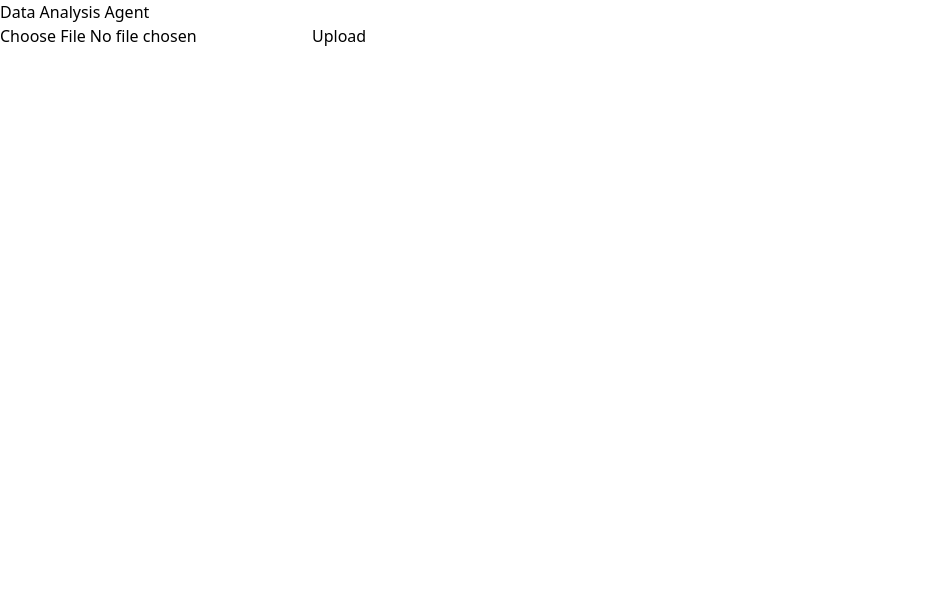
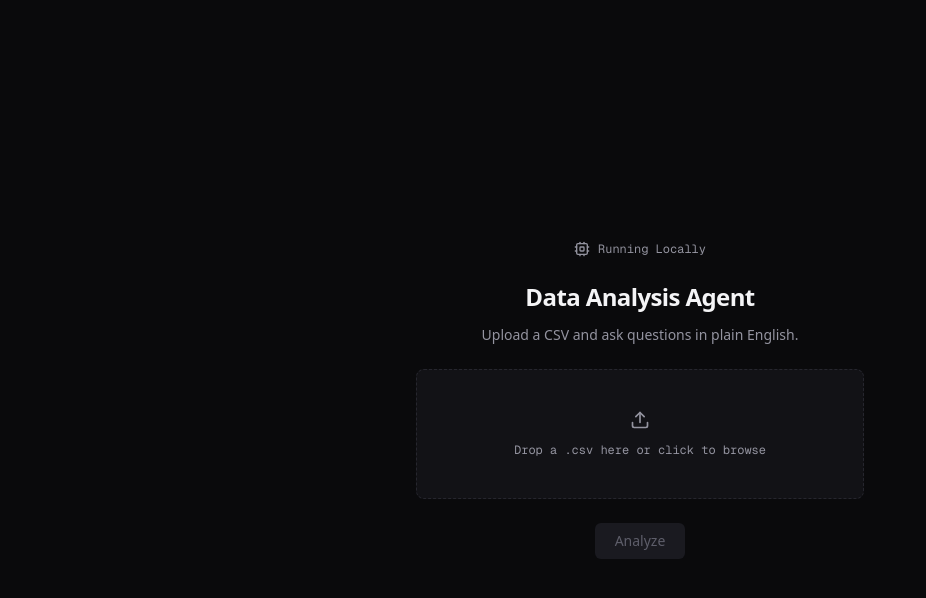
Before and after one commit to armansinghh/data-analysis-agent, a Next.js app in the folder frontend/: page / in a window 1280 px wide. Shown: the top 598 px of the page, without its empty margins (0-926 px from the left). Built offline with nearby package versions, Linux system fonts and the light colour scheme.

Commit message:
feat(frontend): update layout and styling for improved user experience

```diff
--- a/frontend/src/app/globals.css
+++ b/frontend/src/app/globals.css
@@ -1,6 +1,10 @@
 @import "tailwindcss";
 
-:root {
-  --background: #ffffff;
-  --foreground: #171717;
+@theme inline {
+  --font-sans: var(--font-geist-sans);
+  --font-mono: var(--font-geist-mono);
 }
+
+body {
+  background: #0A0A0C;
+}
--- a/frontend/src/app/layout.tsx
+++ b/frontend/src/app/layout.tsx
@@ -13,17 +13,18 @@ const geistMono = Geist_Mono({
 });
 
 export const metadata: Metadata = {
-  title: "Create Next App",
-  description: "Generated by create next app",
+  title: "Data Analysis Agent",
+  description: "Ask questions about your CSV in plain English. Runs locally.",
 };
 
-export default function RootLayout({ children }: LayoutProps<"/">) {
+export default function RootLayout({
+  children,
+}: Readonly<{ children: React.ReactNode }>) {
   return (
-    <html
-      lang="en"
-      className={`${geistSans.variable} ${geistMono.variable} h-full antialiased`}
-    >
-      <body className="min-h-full flex flex-col">{children}</body>
+    <html lang="en">
+      <body className={`${geistSans.variable} ${geistMono.variable} antialiased`}>
+        {children}
+      </body>
     </html>
   );
 }
--- a/frontend/src/app/page.tsx
+++ b/frontend/src/app/page.tsx
@@ -2,13 +2,17 @@
 
 import { useState } from "react";
 import { useRouter } from "next/navigation";
+import { LuUpload, LuFileSpreadsheet, LuCpu } from "react-icons/lu";
 
 export default function Home() {
   const [file, setFile] = useState<File | null>(null);
+  const [dragging, setDragging] = useState(false);
+  const [uploading, setUploading] = useState(false);
   const router = useRouter();
 
   async function handleUpload() {
     if (!file) return;
+    setUploading(true);
 
     const formData = new FormData();
     formData.append("file", file);
@@ -19,21 +23,60 @@ export default function Home() {
     });
     const data = await res.json();
     router.push(`/c/${data.file_id}`);
-    // console.log(data);
   }
 
   return (
-    <main>
-      <h1>Data Analysis Agent</h1>
-      <input
-        type="file"
-        accept=".csv"
-        onChange={(e) => setFile(e.target.files?.[0] ?? null)}
-      />
-      <button onClick={handleUpload} disabled={!file}>
-        Upload
+    <main className="flex min-h-screen flex-col items-center justify-center gap-6 bg-[#0A0A0C] px-4 text-[#F4F4F6]">
+      <div className="flex items-center gap-2 font-mono text-xs text-[#9494A0]">
+        <LuCpu className="h-4 w-4" />
+        <span>Running Locally</span>
+      </div>
+
+      <h1 className="text-2xl font-semibold tracking-tight">
+        Data Analysis Agent
+      </h1>
+      <p className="-mt-3 text-sm text-[#9494A0]">
+        Upload a CSV and ask questions in plain English.
+      </p>
+
+      <label
+        onDragOver={(e) => {
+          e.preventDefault();
+          setDragging(true);
+        }}
+        onDragLeave={() => setDragging(false)}
+        onDrop={(e) => {
+          e.preventDefault();
+          setDragging(false);
+          setFile(e.dataTransfer.files[0] ?? null);
+        }}
+        className={`flex w-full max-w-md cursor-pointer flex-col items-center gap-3 rounded-lg border border-dashed bg-[#121216] px-6 py-10 text-center transition-colors hover:bg-[#1A1A20] ${
+          dragging ? "border-[#6366F1]" : "border-[#26262E]"
+        }`}
+      >
+        {file ? (
+          <LuFileSpreadsheet className="h-5 w-5 text-[#6366F1]" />
+        ) : (
+          <LuUpload className="h-5 w-5 text-[#9494A0]" />
+        )}
+        <span className="font-mono text-xs text-[#9494A0]">
+          {file ? file.name : "Drop a .csv here or click to browse"}
+        </span>
+        <input
+          type="file"
+          accept=".csv"
+          className="hidden"
+          onChange={(e) => setFile(e.target.files?.[0] ?? null)}
+        />
+      </label>
+
+      <button
+        onClick={handleUpload}
+        disabled={!file || uploading}
+        className="rounded-md bg-[#6366F1] px-5 py-2 text-sm font-medium text-white disabled:bg-[#1A1A20] disabled:text-[#5E5E6A]"
+      >
+        {uploading ? "Uploading..." : "Analyze"}
       </button>
-      {file && <p>Selected: {file.name}</p>}
     </main>
   );
 }
```
